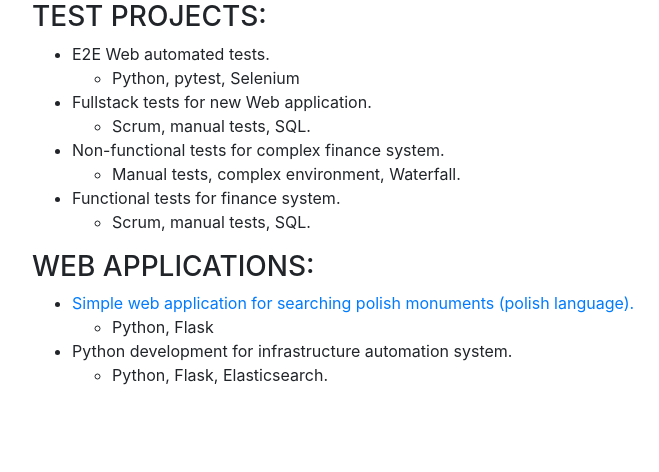
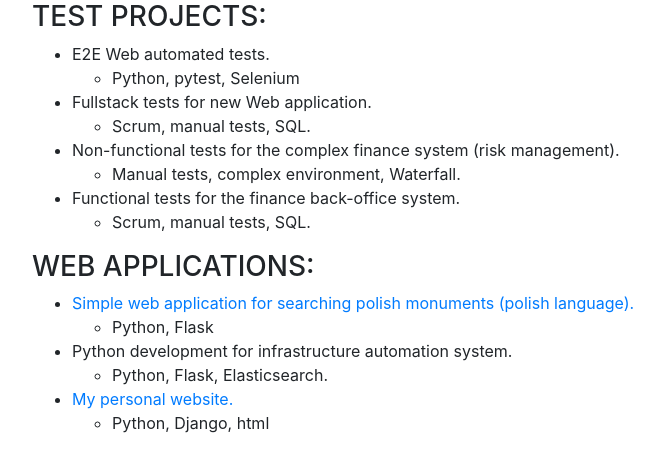
Before and after one commit to DanielPalacz/DjangoSimpleBlogApp, a Django app: page /projects/ in a window 1280 px wide. Shown: the part 56-528 px from the top of the page, without its empty margins (53-712 px from the left). Run offline with Django 5.2, Linux system fonts and the light colour scheme.

Commit message:
adds cosmetic changes to html templates

```diff
--- a/mysite/blog/templates/blog/contact_details.html
+++ b/mysite/blog/templates/blog/contact_details.html
@@ -9,7 +9,7 @@
 		<div class="main container" id="home">
 			<h2 align="left">CONTACT DETAILS:</h2>
 			<ul>
-				<li>Name: PYX Daniel Palacz</li>
+				<li>Name: Daniel Palacz</li>
 				<li>Email: daniel.palacz@pyx.solutions</li>
 				<li>Phone: +48 505-393-579</li>
 			</ul>
--- a/mysite/blog/templates/blog/projects.html
+++ b/mysite/blog/templates/blog/projects.html
@@ -13,9 +13,9 @@
 				</li>
 				<li>Fullstack tests for new Web application.<ul><li>Scrum, manual tests, SQL.</li></ul>
 				</li>
-				<li>Non-functional tests for complex finance system.<ul><li>Manual tests, complex environment, Waterfall.</li></ul>
+				<li>Non-functional tests for the complex finance system (risk management).<ul><li>Manual tests, complex environment, Waterfall.</li></ul>
 				</li>
-				<li>Functional tests for finance system.<ul><li>Scrum, manual tests, SQL.</li></ul>
+				<li>Functional tests for the finance back-office system.<ul><li>Scrum, manual tests, SQL.</li></ul>
 				</li>
 			</ul>
 			<h3 align="left">WEB APPLICATIONS:</h3>
@@ -26,6 +26,10 @@
 				</li>
 				<li>Python development for infrastructure automation system.<ul><li>Python, Flask, Elasticsearch.</li></ul>
 				</li>
+				<li>
+					<a href="http://danielpalacz.pythonanywhere.com/">My personal website.</a>
+					<ul><li>Python, Django, html</li></ul>
+				</li>
 			</ul>
 		</div>
 
```
